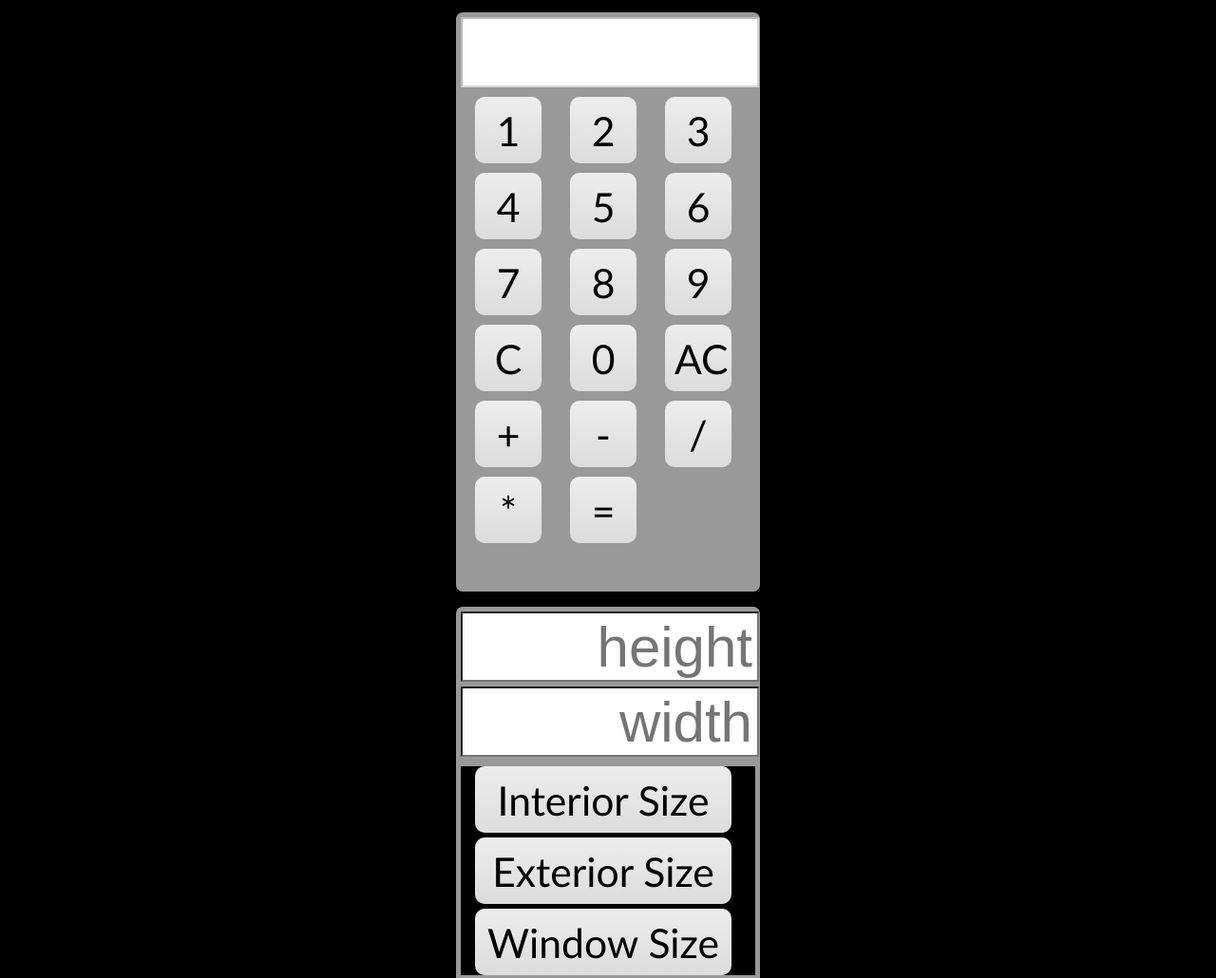
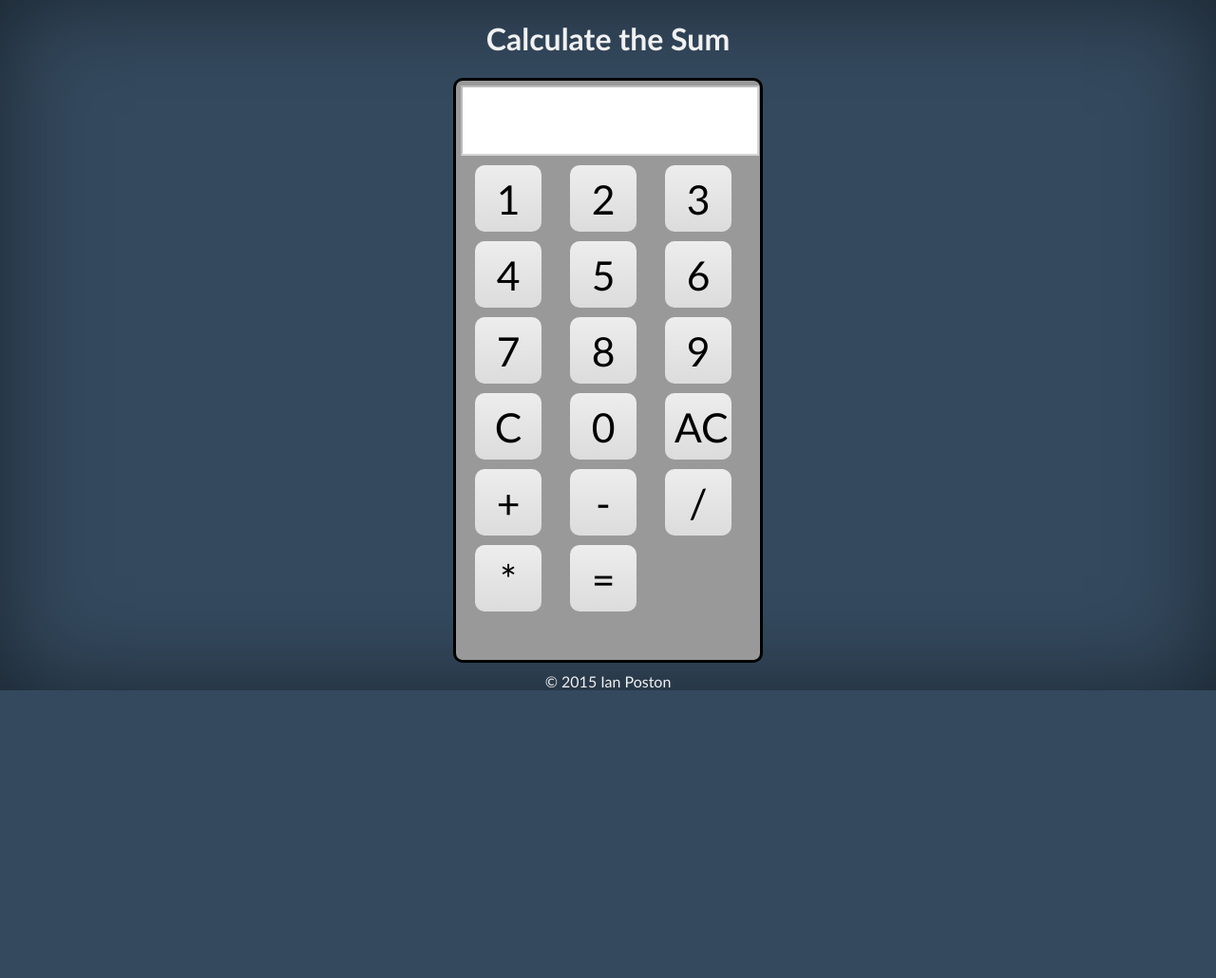
Before and after one commit to iposton/calculator, a plain HTML site: page index.html in a window 1280 px wide. Shown: the top 1030 px of the page at 95% size. After the commit the page ends 800 px from the top, so only its background shows below. Drawn offline with Linux system fonts and the light colour scheme.

Commit message:
add background

```diff
--- a/index.html
+++ b/index.html
@@ -8,29 +8,15 @@
 
   <link rel="stylesheet" href="styles.css">
 
-
-
 </head>
 <body>
+	<h1>Calculate the Sum</h1>
 
 	<div id="calculator">
 
 		<input id="placeholder" class="total" type="text" disabled="true">
 
-<!-- 	<div id="operators">
-
-	<a>+</a>
-	<a>-</a>
-	<a>/</a>
-	<a>*</a>
-	<a>=</a>
-
-
-
-	</div> -->
-
 		<div id="calculator-buttons" class="numbers" class="operators">
-
 			<a>1</a>
 			<a>2</a>
 			<a>3</a>
@@ -50,39 +36,16 @@
 			<a>=</a>
 		</div>
 
-
-
-	</div>
-
-<div id="calculator2">
-
-    <input id="placeholder_height" class="total" type="text" placeholder="height">
-
-    <input id="placeholder_width" class="total" type="text" placeholder="width">
-
-    <div id="size-buttons" class="numbers_2">
-
-	<a>Interior Size</a>
-	<a>Exterior Size</a>
-	<a>Window Size</a>
-
-	</div>
-
-
-
 	</div>
 
 </div>
-
-
-
+<footer>&copy; 2015 Ian Poston</footer>
 
 <script>
 // All code within this will be in local scope and protected
 (function(){
 
 // Constructor function for Calculator object
-
 function Calculator(){
 
 // Declare self
@@ -138,83 +101,7 @@ var placeholder = document.getElementById("placeholder");
 
 })();
 
-//all code inside this is local scope and protected
-
-// (function(){
-
-// 	//Constructor function for calculator object
-
-// 	function Interior_size(h,w){
-
-// 		var sizes = document.querySelectorAll("#size_buttons a");
-
-// 		var h = document.getElementById("#placeholder_height");
-// 		var w = document.getElementById("#placeholder_width");
-// 		var interior = (h + .5) + (w + .5);
-
-
-
-// 	}
-
-// 		// This function initializes when the object is created
-// 		(function init(){
-
-// 			for(var i = 0; i < sizes.length; i++){
-// 				sizes[i].addEventListener("click", function(){
-
-// 				    // Figure out what is within the div
-// 				    switch(this.innerHTML){
-// 				    	case "AC":
-// 				    		self.clear();
-// 				    		break;
-// 				    	case "=":
-// 				    		self.equals();
-// 				    		break;
-// 				    	default:
-// 				    		placeholder_height.value = placeholder_weight.value + this.innerHTML;
-// 				    		break;
-// 				    }
-
-// 				});
-// 			}
-
-// 		})();
-// 		// Equals
-// 		this.equals = function(){
-// 			placeholder.value = eval(placeholder.value);
-// 		}
-// 		// Clear
-// 		this.clear = function(){
-// 			placeholder.value = "";
-// 		}
-
-// 	}
-
-
-
-
-
-
-// 	})();
-
-
-
-
-
-
-
-
-
-
-
-
-
-
-
 
 </script>
-
-
-
 </body>
 </html>
--- a/styles.css
+++ b/styles.css
@@ -1,8 +1,21 @@
+body{
+	text-align: center;
+ display: table;
+ width: 100%;
+ height: 100%;  For at least Firefox
+  /*min-height: 100%;*/
+  -webkit-box-shadow: inset 0 0 100px rgba(0,0,0,.5);
+          box-shadow: inset 0 0 100px rgba(0,0,0,.5);
+
+}
 body, div, a {
     padding:0;
     margin:0;
     font-family:"Trebuchet MS", Arial, Helvetica, sans-serif;
-    background: black;
+    background: #34495e;
+    color: white;
+    color: #f1f1f1;
+
 }
 
 #calculator {
```
Also changed, not shown: framecalculator.html (added, +54 -0 lines), framecalculator.js (added, +54 -0 lines). Lines whose indentation alone changed are shown as unchanged.
